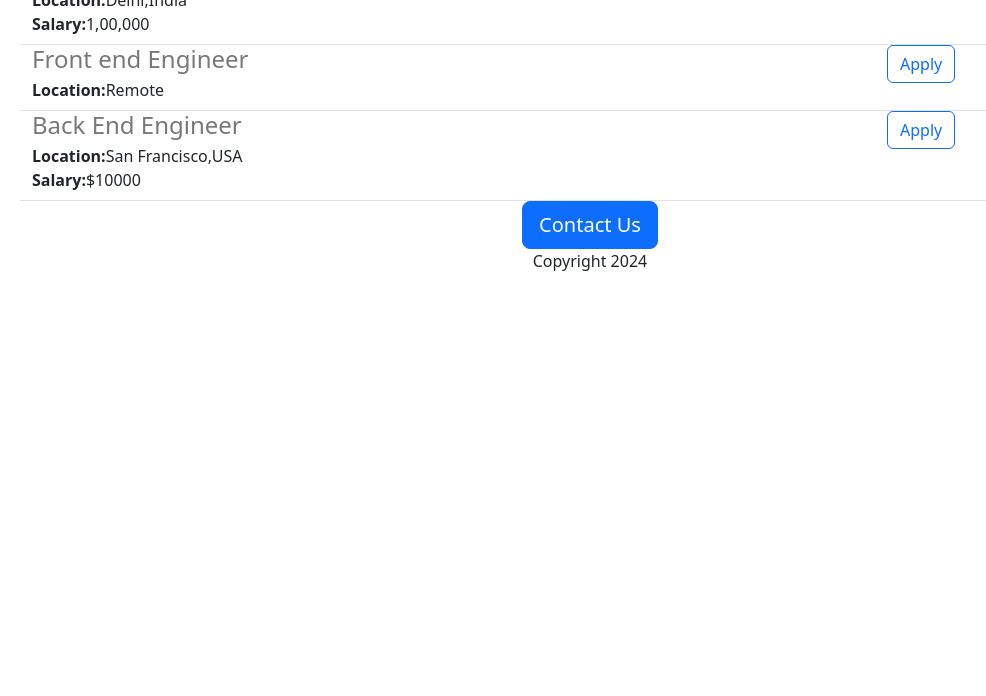
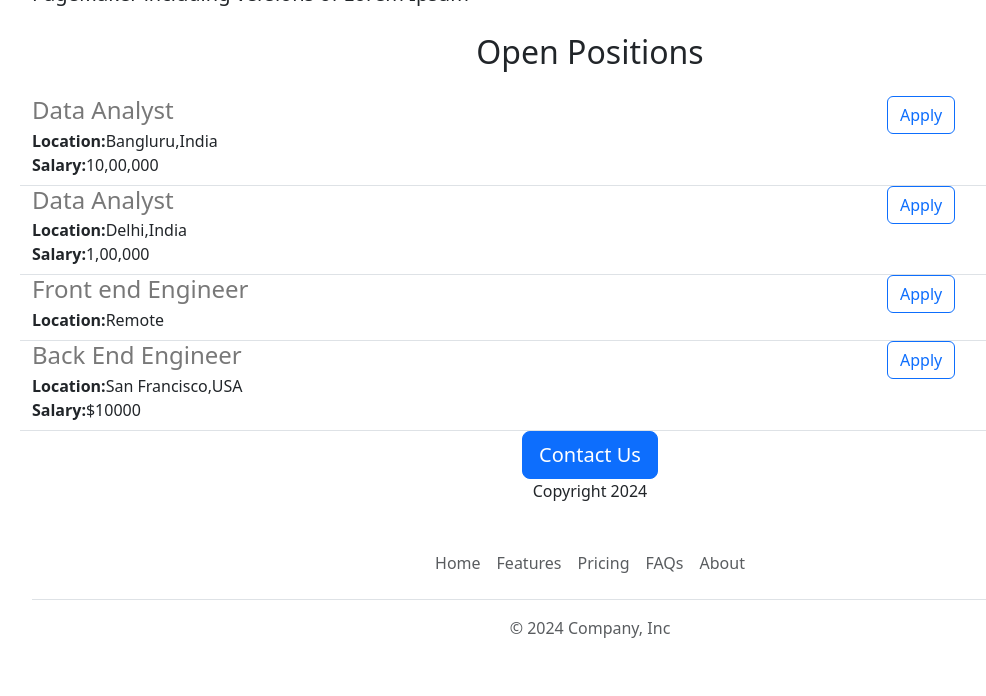
Before and after one commit to FATEH02/jovian-new-website, a Flask app: page / in a window 1280 px wide. Shown: the part 903-1599 px from the top of the page, without its empty margins (50-1036 px from the left). Before the commit the page ends 1174 px from the top, so only its background shows below. Run offline with Flask 3, Linux system fonts and the light colour scheme.

Commit message:
adding some functions and asthetics

```diff
--- /dev/null
+++ b/templates/footer.html
@@ -0,0 +1,13 @@
+
+<div class="container">
+  <footer class="py-3 my-4">
+    <ul class="nav justify-content-center border-bottom pb-3 mb-3">
+      <li class="nav-item"><a href="#" class="nav-link px-2 text-body-secondary">Home</a></li>
+      <li class="nav-item"><a href="#" class="nav-link px-2 text-body-secondary">Features</a></li>
+      <li class="nav-item"><a href="#" class="nav-link px-2 text-body-secondary">Pricing</a></li>
+      <li class="nav-item"><a href="#" class="nav-link px-2 text-body-secondary">FAQs</a></li>
+      <li class="nav-item"><a href="#" class="nav-link px-2 text-body-secondary">About</a></li>
+    </ul>
+    <p class="text-center text-body-secondary">&copy; 2024 Company, Inc</p>
+  </footer>
+</div>
--- a/templates/home.html
+++ b/templates/home.html
@@ -11,20 +11,32 @@
   #banner{
     height:360px;
     object-fit:cover;
-    width:100%
+    width:100%;
+    margin-bottom:16px;
   }
     </style>
 
   </head>
 <body>
+  {%include 'nav.html'%}
+  <h1 class="text-center mt-2 mb-4" >Jovian Careers</h1>
+
+   <img class="img-fluid" id="banner" src="https://6ce1d573-9174-4b76-8eeb-bf30423f5428-00-jyilihpalq4f.pike.replit.dev/static/banner.jpg">
   <div class="container">
     <!--by using comapny name shich is passed by app-->
-  <h1 class="text-center mt-2 mb-4" >{{company_name}} Careers</h1>
-  <img class="img-fluid" id="banner" src="https://6ce1d573-9174-4b76-8eeb-bf30423f5428-00-jyilihpalq4f.pike.replit.dev/static/banner.jpg">
+
   <h2 class="text-center mt-2 mb-4">About Jovian</h2>
+    <div class="row">
+      <div class= "col-md-6">
   <p class="lead">
     Lorem Ipsum is simply dummy text of the printing and typesetting industry. Lorem Ipsum has been the industry's standard dummy text ever since the 1500s, when an unknown printer took a galley of type and scrambled it to make a type specimen book. It has survived not only five centuries, but also the leap into electronic typesetting, remaining essentially unchanged. It was popularised in the 1960s with the release of Letraset sheets containing Lorem Ipsum passages, and more recently with desktop publishing software like Aldus PageMaker including versions of Lorem Ipsum
   </p>
+      </div>
+      <!-- display on mediam screens only-->
+      <div class="d-none d-md-block col-md-6">
+      <img class="img-fluid" src="/static/people.jpg" style="height:320px; border-radius:4px;">
+      </div>
+      </div>
   <h2 class="text-center mt-2 mb-4">
   Open Positions
   </h2>
@@ -41,9 +53,11 @@
     <div class="text-center">
       <!--style="text-align:center" inline css-->
       <!-- inlign css dont need to make extra id and use it in head small properties can be used here -->
-  <button class="btn btn-primary btn-lg">Contact Us</button>
+  <a href="mailto:fatehsingh07462@gmail.com?subject=hello%20sir%20i%20want%20to%20apply%20for%20this%20job&body=kjfskld%20fjsdkfjlskdjfl%20jsd%20fjlksjdflj%20sdlkj%20fd"
+    type="button" class="btn btn-primary btn-lg">Contact Us</a>
       <p clas="mt-4">Copyright 2024</p>
       </div>
     </div>
+  {%include 'footer.html'%}
 </body>
 </html>
--- a/templates/jobitem.html
+++ b/templates/jobitem.html
@@ -13,7 +13,7 @@
    {%endif%}
   </div>
   <div class="col-3">
-    <button type="button" class="btn btn-outline-primary">Apply</button>
+    <a href="mailto:fatehsingh07462@gmail.com?subject=hello%20sir%20i%20want%20to%20apply%20for%20this%20job&body=kjfskld%20fjsdkfjlskdjfl%20jsd%20fjlksjdflj%20sdlkj%20fd" type="button" class="btn btn-outline-primary">Apply</a>
   </div>
    <!-- ending if condition -->
  </div>
--- /dev/null
+++ b/templates/nav.html
@@ -0,0 +1,11 @@
+<nav class="navbar bg-body-tertiary shadow-sm fixed-top">
+  <div class="container-fluid">
+    <a class="navbar-brand" href="#">
+      <img src="https://6ce1d573-9174-4b76-8eeb-bf30423f5428-00-jyilihpalq4f.pike.replit.dev/static/logo.svg" alt="Logo" width="30" height="24" class="d-inline-block align-text-top">
+      Jovian Careers
+    </a>
+  </div>
+</nav>
+<div style="height:56px">
+
+</div>
```
Also changed, not shown: static/logo.svg (added), 1 other file.
